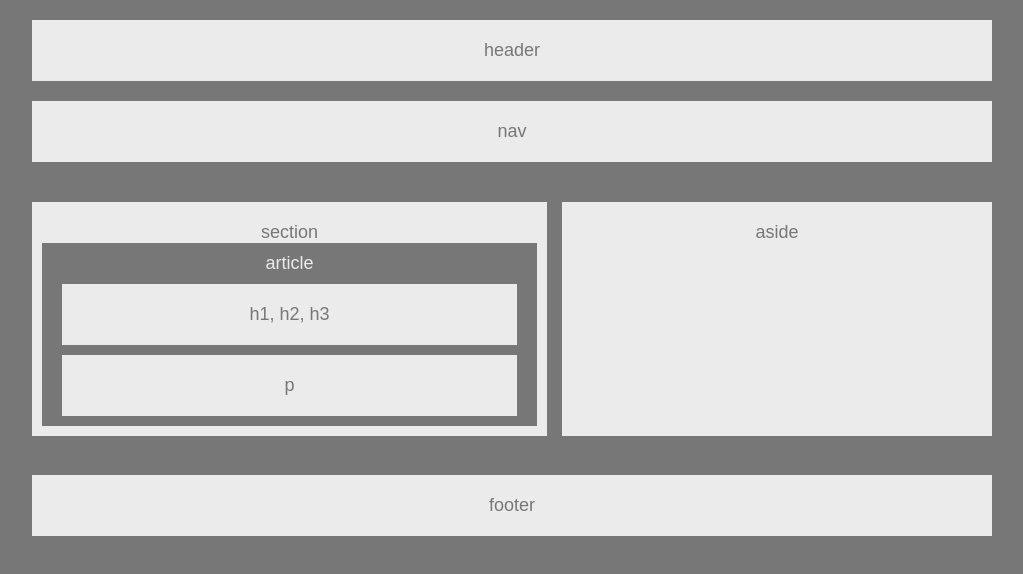
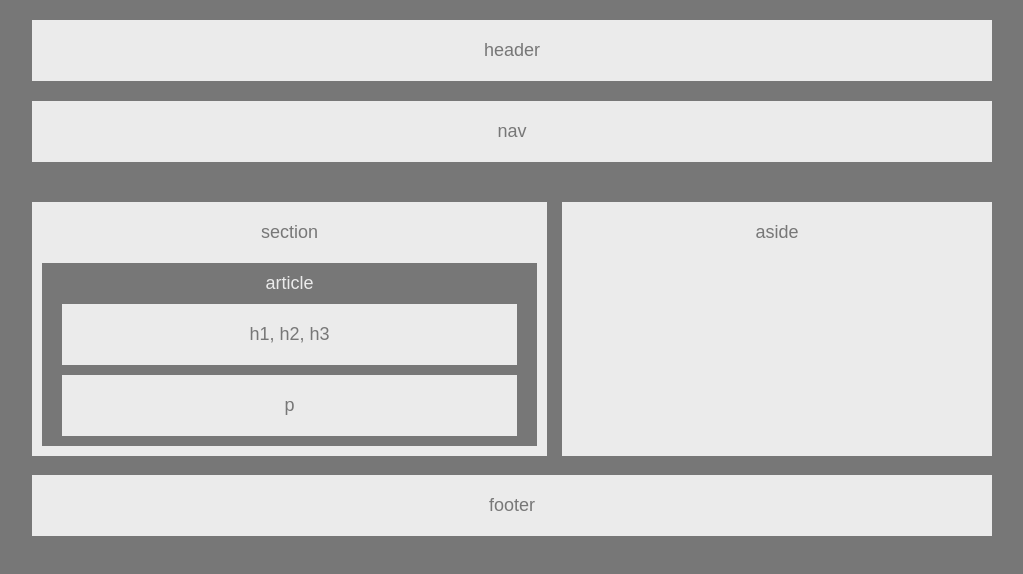
Before and after one commit to GageDorl/HW-Wireframe, a plain HTML site: page index.html in a window 1280 px wide. Shown: the whole page, without its empty margins (128-1151 px from the left). Drawn offline with Linux system fonts and the light colour scheme.

Commit message:
made section have more adding above article

```diff
--- a/index.html
+++ b/index.html
@@ -7,7 +7,7 @@
     <body>
         <header>header</header>
         <nav>nav</nav>
-        <section> section<br>
+        <section> <div id=mrsect>section</div>
             <article> article<br>
                 <div id=allhs>h1, h2, h3</div>
                 <div id=thep>p</div>
--- a/style.css
+++ b/style.css
@@ -40,7 +40,7 @@ section{
 aside{
     float:right;
     width:430px;
-    padding:20px 0 193px 0;
+    padding:20px 0 213px 0;
 
 }
 mid{
@@ -50,3 +50,6 @@ mid{
 #allhs{
     margin:10px 0;
 }
+#mrsect{
+    padding:0 0 20px 0;
+}
```
